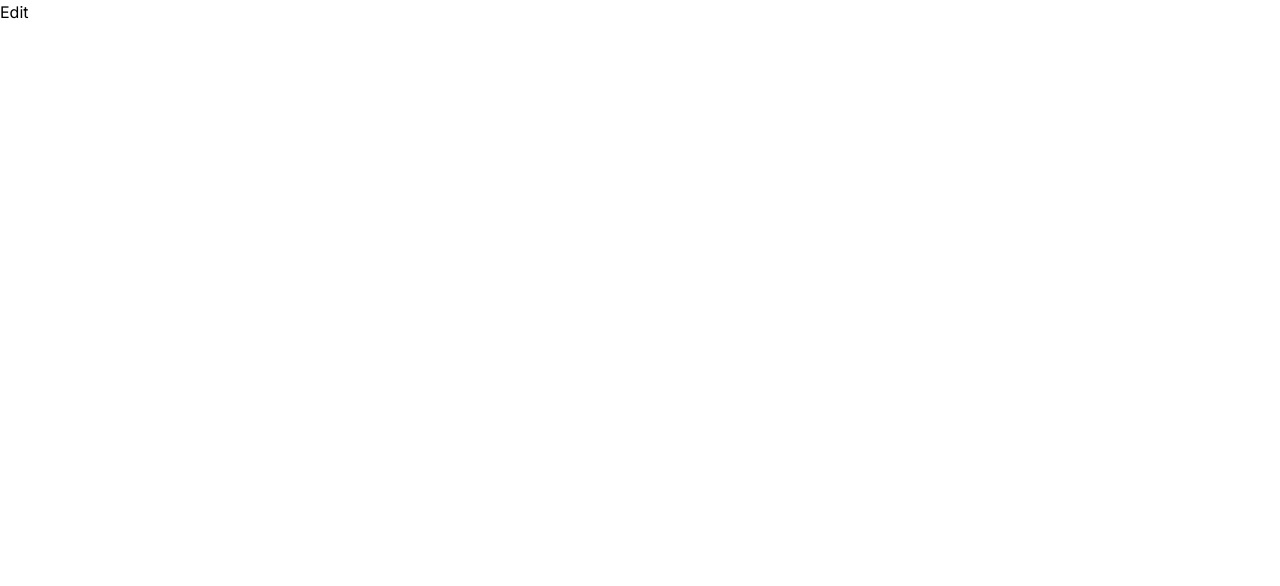
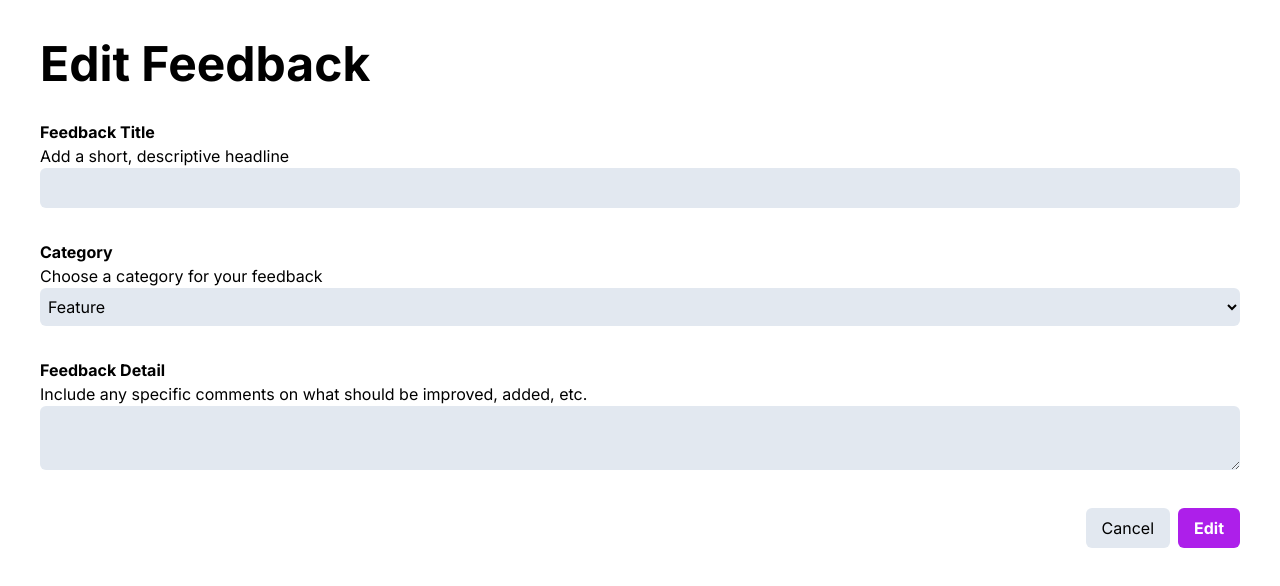
Before and after one commit to 10Nikus/Feedback, a Next.js app: page /1/edit in a window 1280 px wide. Shown: the top 586 px of the page. Built offline with nearby package versions, Linux system fonts and the light colour scheme.

Commit message:
Add form for editing feedback and filter functionality to FeedbackList

```diff
--- a/src/app/[id]/edit/page.tsx
+++ b/src/app/[id]/edit/page.tsx
@@ -1,3 +1,44 @@
+"use client";
+
+import CancelBtn from "@/app/components/Form/CancelBtn";
+import FeedbuckButton from "@/app/components/Header/FeedbackButton";
+import { useParams } from "next/navigation";
+
 export default function Edit() {
-  return <h1>Edit</h1>;
+  const { id } = useParams();
+  return (
+    <form className="bg-white p-10  flex flex-col gap-8">
+      <h1 className="font-bold text-5xl">Edit Feedback</h1>
+      <div>
+        <h1 className="font-bold">Feedback Title</h1>
+        <p>Add a short, descriptive headline</p>
+        <input
+          type="text"
+          className="bg-slate-200 w-full px-1 py-2 rounded-md"
+        />
+      </div>
+      <div>
+        <h1 className="font-bold">Category</h1>
+        <p>Choose a category for your feedback</p>
+        <select className="bg-slate-200 w-full py-2 px-1 rounded-md">
+          <option value="feature">Feature</option>
+          <option value="ui">UI</option>
+          <option value="ux">UX</option>
+          <option value="enhancement">Enhancement</option>
+          <option value="bug">Bug</option>
+        </select>
+      </div>
+      <div>
+        <h1 className="font-bold">Feedback Detail</h1>
+        <p>
+          Include any specific comments on what should be improved, added, etc.
+        </p>
+        <textarea className="bg-slate-200 w-full px-1 py-2 rounded-md" />
+      </div>
+      <div className="flex justify-end gap-2">
+        <CancelBtn />
+        <FeedbuckButton link={`/${id}`} title="Edit" />
+      </div>
+    </form>
+  );
 }
--- a/src/app/components/FeedbackList/FeedbackList.tsx
+++ b/src/app/components/FeedbackList/FeedbackList.tsx
@@ -1,12 +1,22 @@
+"use client";
+
+import { useState } from "react";
 import DATA from "../../data.json";
 import FeedbackListItem from "./FeedbackListItem";
 
 const ListData = DATA["productRequests"];
 
 export const FeedbackList = () => {
+  const [filter, setFilter] = useState("all");
+
+  const data =
+    filter === "all"
+      ? ListData
+      : ListData.filter((item) => item.category === filter);
+
   return (
     <div className="flex flex-col align-middle w-full items-center">
-      {ListData.map((feedback) => (
+      {data.map((feedback) => (
         <FeedbackListItem key={feedback.id} feedback={feedback} />
       ))}
     </div>
--- a/src/app/components/Form/Form.tsx
+++ b/src/app/components/Form/Form.tsx
@@ -33,7 +33,7 @@ export default function Form() {
       </div>
       <div className="flex justify-end gap-2">
         <CancelBtn />
-        <FeedbuckButton />
+        <FeedbuckButton title="+ Add Feedback" link="/" />
       </div>
     </form>
   );
--- a/src/app/components/Header/FeedbackButton.tsx
+++ b/src/app/components/Header/FeedbackButton.tsx
@@ -1,12 +1,18 @@
 import Link from "next/link";
 
-export default function FeedbuckButton() {
+export default function FeedbuckButton({
+  link,
+  title,
+}: {
+  link: string;
+  title: string;
+}) {
   return (
     <Link
-      href="/new"
+      href={link}
       className="flex justify-center items-center bg-lilac text-white rounded-md px-4 py-2 gap-1 font-bold"
     >
-      + Add Feedback
+      {title}
     </Link>
   );
 }
--- a/src/app/components/Header/Header.tsx
+++ b/src/app/components/Header/Header.tsx
@@ -29,7 +29,7 @@ export default function Header() {
           </svg>
         </div>
       </div>
-      <FeedbuckButton />
+      <FeedbuckButton title="+Add Feedback" link="/new" />
     </Navbar>
   );
 }
--- a/src/app/roadmap/page.tsx
+++ b/src/app/roadmap/page.tsx
@@ -7,7 +7,7 @@ export default function Roadmap() {
     <main className="px-36 pt-20 bg-slate-100 h-svh">
       <Navbar>
         <GoBackBtn color="white" />
-        <FeedbuckButton />
+        <FeedbuckButton title="+Add Feedback" link="/new" />
       </Navbar>
       <div className="flex w-full">
         <div className="bg-white">First</div>
```
